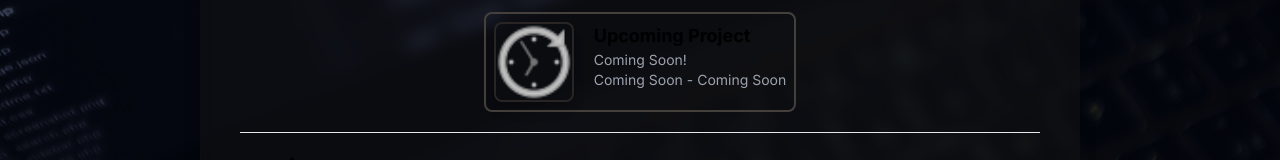
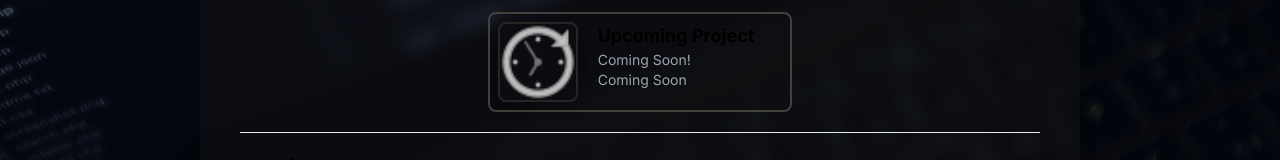
Before and after one commit to AdelGann/Portfolio, a Next.js app: page / in a window 1280 px wide. Both pictures are taken after a click on the button "Experience". Shown: the part 568-728 px from the top of the page. Built offline with nearby package versions, Linux system fonts and the light colour scheme.

Commit message:
refactor

```diff
--- a/src/app/components/ProjectsComponent/Experience.jsx
+++ b/src/app/components/ProjectsComponent/Experience.jsx
@@ -45,15 +45,13 @@ const experiences = [
       { name: 'React', icon: 'https://cdn.jsdelivr.net/gh/devicons/devicon@latest/icons/react/react-original.svg' },
     ],
     jobTitle: 'Frontend Developer - Internship contract',
-    startDate: 'May 2024',
-    endDate: 'June 2024',
+    Date: 'May 2024 - June 2024',
   },
   {
     companyLogo: '/icons/soon.png',
     companyName: 'Upcoming Project', // Placeholder company name
     jobTitle: 'Coming Soon!', // Placeholder job title
-    startDate: 'Coming Soon', // Placeholder start date
-    endDate: 'Coming Soon', // Placeholder end date
+    Date: 'Coming Soon', // Placeholder start date
   },
   // ... other experience objects
 ];
@@ -63,8 +61,7 @@ const projects = [
     companyLogo: '/icons/soon.png',
     companyName: 'Upcoming Project', // Placeholder company name
     jobTitle: 'Coming Soon!', // Placeholder job title
-    startDate: 'Coming Soon', // Placeholder start date
-    endDate: 'Coming Soon', // Placeholder end date
+    Date: 'Coming Soon', // Placeholder start date
   },
   // ... other experience objects
 ];
--- a/src/app/components/ProjectsComponent/SubComponents/CardExperience.jsx
+++ b/src/app/components/ProjectsComponent/SubComponents/CardExperience.jsx
@@ -6,8 +6,7 @@ export function CardExperience ({ experience, children })  {
     companyName,
     technologies = [], // Handle empty technologies array
     jobTitle,
-    startDate,
-    endDate,
+    Date,
   } = experience;
 
   return (
@@ -15,7 +14,7 @@ export function CardExperience ({ experience, children })  {
       <img
         src={companyLogo}
         alt={companyName}
-        className="w-20 rounded-lg border-2 border-stone-800 shadow-lg"
+        className="w-10 h-10 lg:w-20 lg:h-20 rounded-lg border-2 border-stone-800 shadow-lg"
       />
       <div className="flex-grow">
         <div className="inline-flex gap-5">
@@ -33,7 +32,7 @@ export function CardExperience ({ experience, children })  {
         </div>
         <p className="text-gray-400 text-sm">{jobTitle}</p>
         <p className="text-gray-400 text-sm">
-          {startDate} - {endDate}
+          {Date}
         </p>
         {children && <div className="mt-4">{children}</div>} {/* Handle nested experiences */}
       </div>
```
